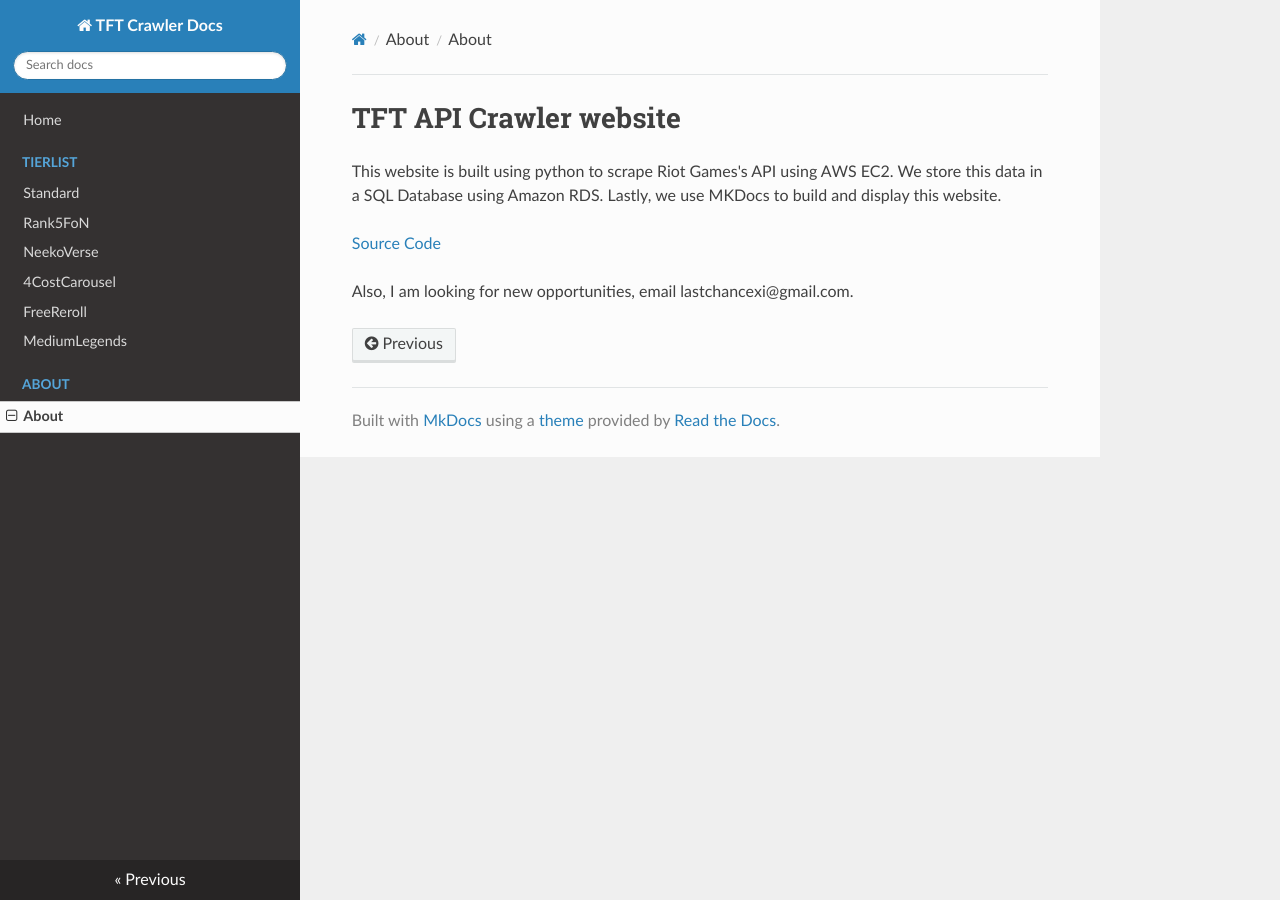
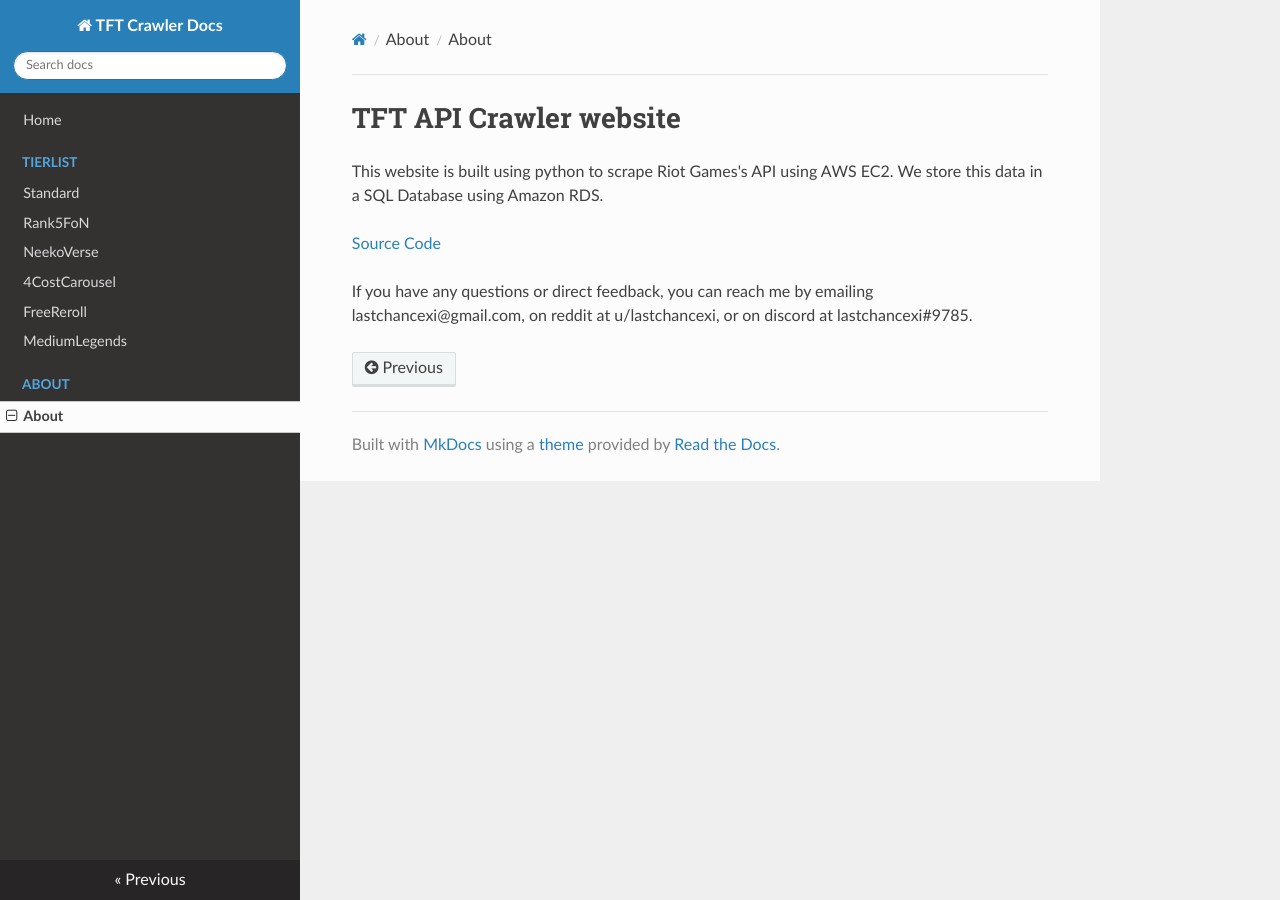
Before and after one commit to JamesYouL2/TFT-Crawler, an MkDocs documentation site: the page built from docs/about.md, in a window 1280 px wide. Built offline with MkDocs 1.6.1, drawn with Linux system fonts in a browser that asks for light colours; nearby versions of some CDN libraries.

Commit message:
Update description

```diff
--- a/docs/about.md
+++ b/docs/about.md
@@ -2,8 +2,7 @@
 
 This website is built using python to scrape Riot Games's API using AWS EC2.
 We store this data in a SQL Database using Amazon RDS.
-Lastly, we use MKDocs to build and display this website.
 
 [Source Code](https://github.com/JamesYouL2/TFT-Crawler)
 
-Also, I am looking for new opportunities, email lastchancexi@gmail.com.
+If you have any questions or direct feedback, you can reach me by emailing lastchancexi@gmail.com, on reddit at u/lastchancexi, or on discord at lastchancexi#9785.
```
Also changed, not shown: docs/index.md (+30 -2 lines).
